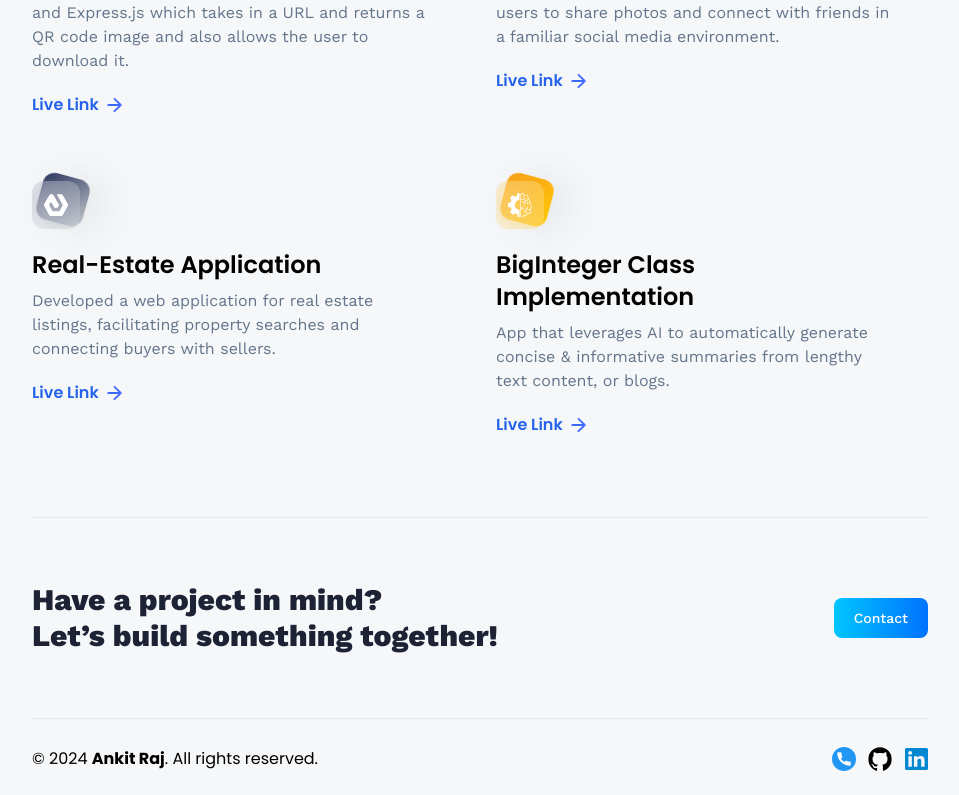
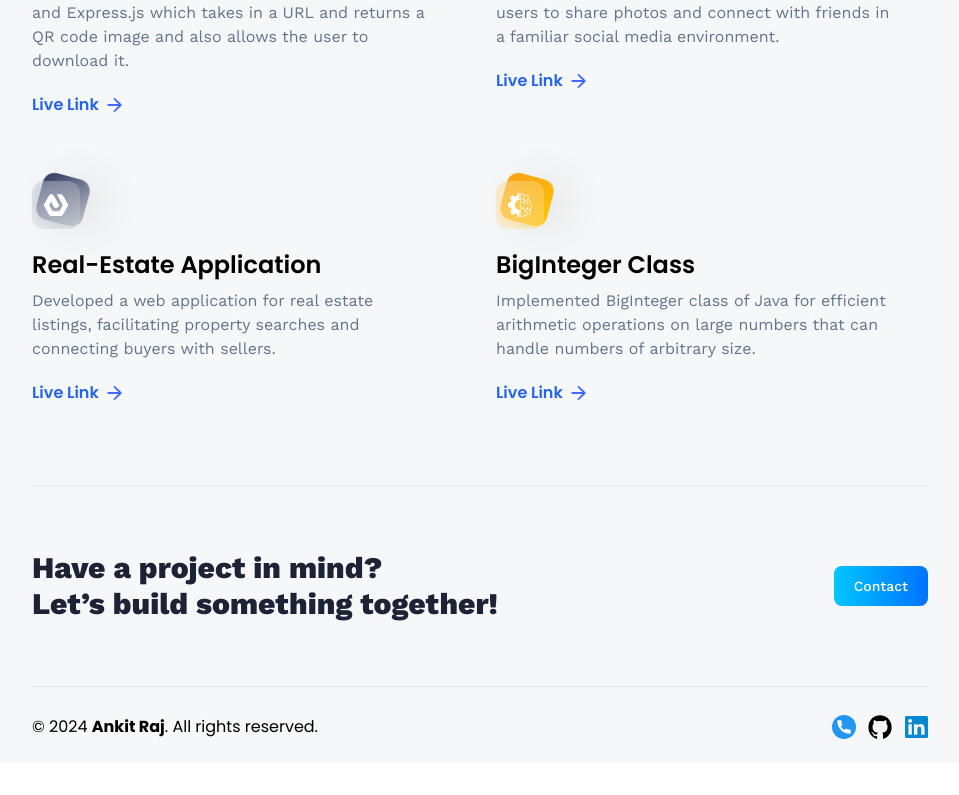
Before and after one commit to ankitraj061/My-new-React-Portfolio, a React (Vite) app: page /projects in a window 1280 px wide. Shown: the part 801-1596 px from the top of the page, without its empty margins (160-1119 px from the left). After the commit the page ends 1564 px from the top, so only its background shows below. Built offline with nearby package versions, Linux system fonts and the light colour scheme; no server answers.

Commit message:
made few changes

```diff
--- a/src/constants/index.js
+++ b/src/constants/index.js
@@ -236,8 +236,8 @@ export const projects = [
     {
         iconUrl: summiz,
         theme: 'btn-back-yellow',
-        name: 'BigInteger Class Implementation',
-        description: 'App that leverages AI to automatically generate concise & informative summaries from lengthy text content, or blogs.',
+        name: 'BigInteger Class',
+        description: 'Implemented BigInteger class of Java for efficient arithmetic operations on large numbers that can handle numbers of arbitrary size.',
         link: 'https://github.com/adrianhajdin/project_ai_summarizer',
     }
 ];
```
